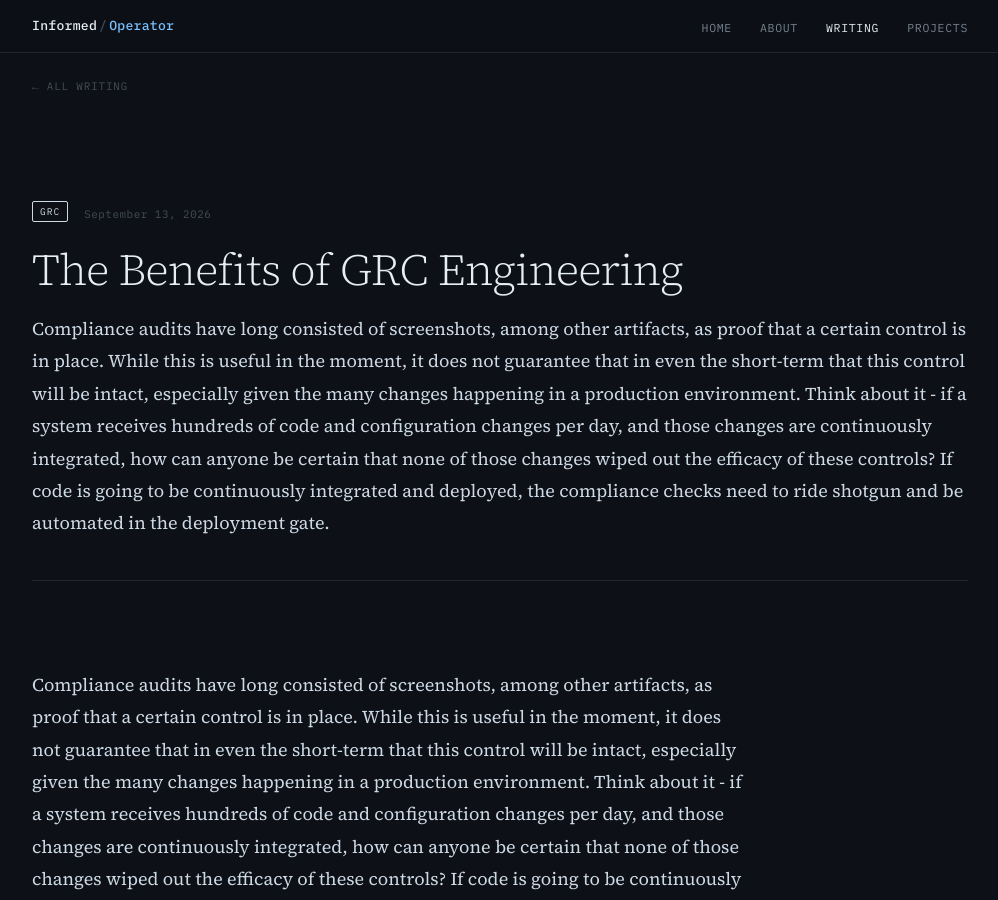
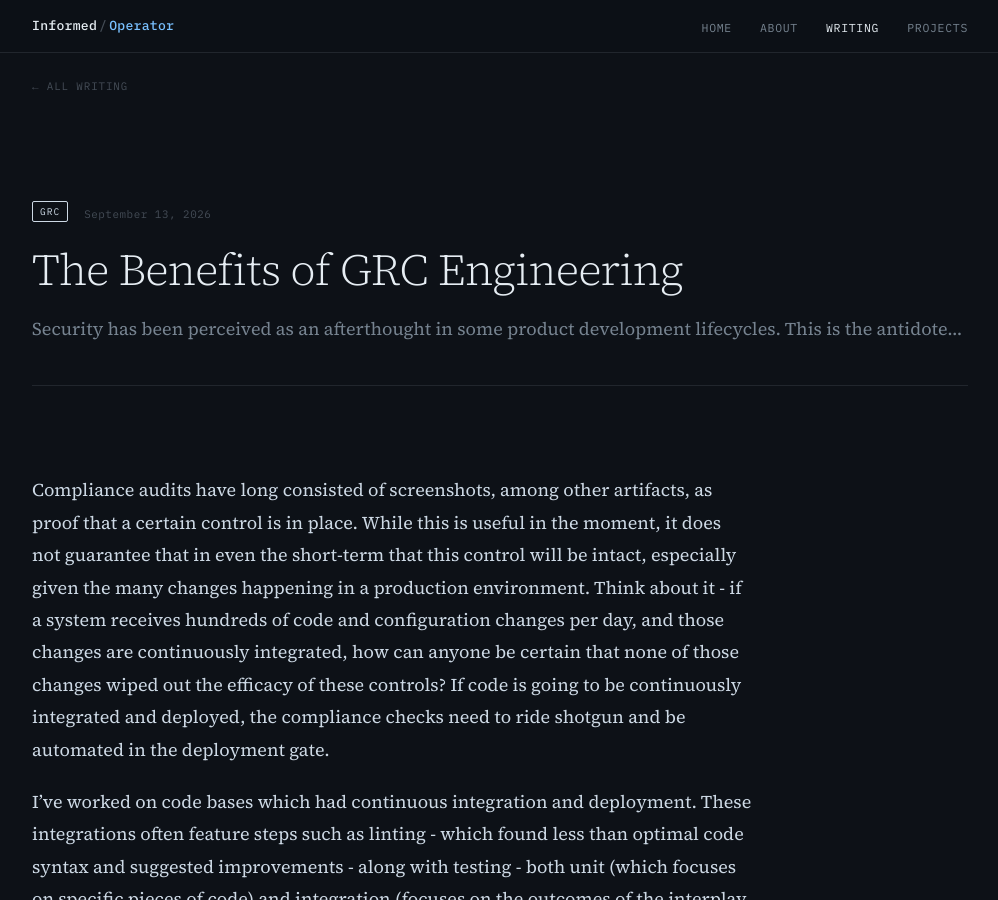
Before and after one commit to informed-operator/informed-operator-site, a Jekyll site: the page built from _posts/2026-09-13-why-grc-engineering.md, in a window 1280 px wide and 900 px high. Shown: the whole window, without its empty margins (140-1138 px from the left). Built offline with Jekyll 4.4.1, drawn with Linux system fonts in a browser that asks for light colours.

Commit message:
added excerpt

```diff
--- a/_posts/2026-09-13-why-grc-engineering.md
+++ b/_posts/2026-09-13-why-grc-engineering.md
@@ -1,7 +1,7 @@
 ---
 layout: post
 title: "The Benefits of GRC Engineering"
-#excerpt: "What was the nature of Google's relationship with Character.AI - typical service provider or low key partner?"
+excerpt: "Security has been perceived as an afterthought in some product development lifecycles. This is the antidote..."
 #category: "Policy Research"
 tags: [GRC Engineering]
 tag: grc
```
